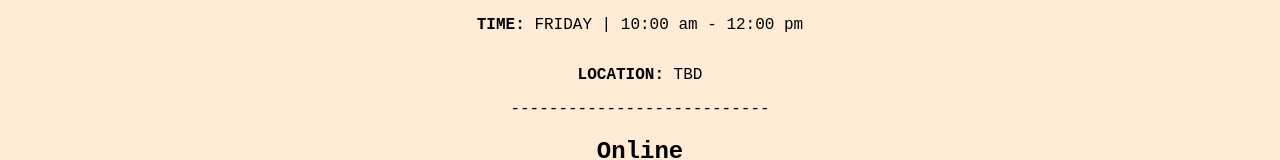
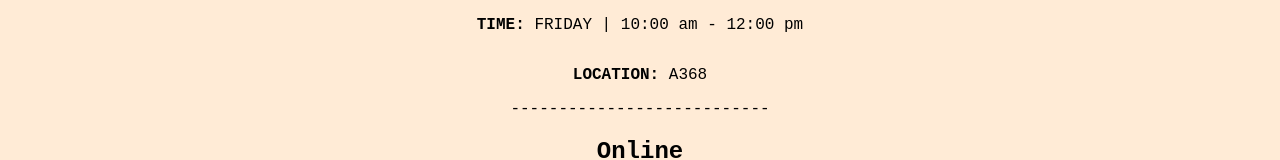
Before and after one commit to Longisrealll/cyberSecProj, a React (Vite) app in the folder wangara/: page /posts in a window 1280 px wide. Shown: the part 270-430 px from the top of the page. Built offline with nearby package versions, Linux system fonts and the light colour scheme; a web font is replaced by a local one.

Commit message:
location

```diff
--- a/wangara/src/AllPages/MeetingPage.jsx
+++ b/wangara/src/AllPages/MeetingPage.jsx
@@ -16,7 +16,7 @@ export function MeetingPages({mode, setMode}){
             <h2>In person</h2>
             <figcaption>(Create taglines, weekly competitions, tutorship, discussions, strats,...)</figcaption>
             <p><strong>TIME: </strong>FRIDAY | 10:00 am - 12:00 pm</p>
-            <p><strong>LOCATION: </strong>TBD </p>
+            <p><strong>LOCATION: </strong>A368</p>
             ---------------------------
             <h2>Online</h2>
             {/* <figcaption>(Grind CTF/writeups, keeping up with leader board)</figcaption> */}
```
